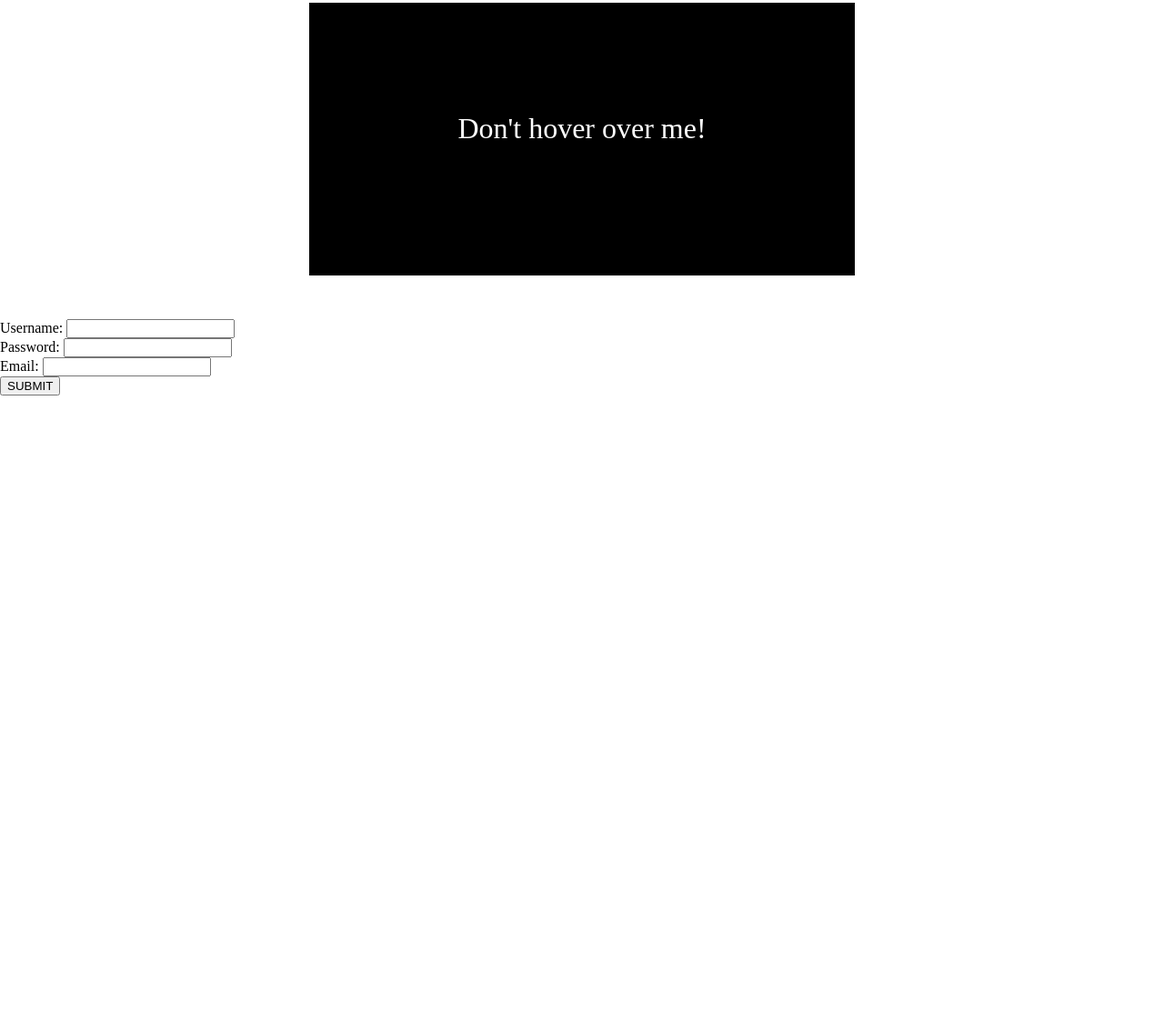
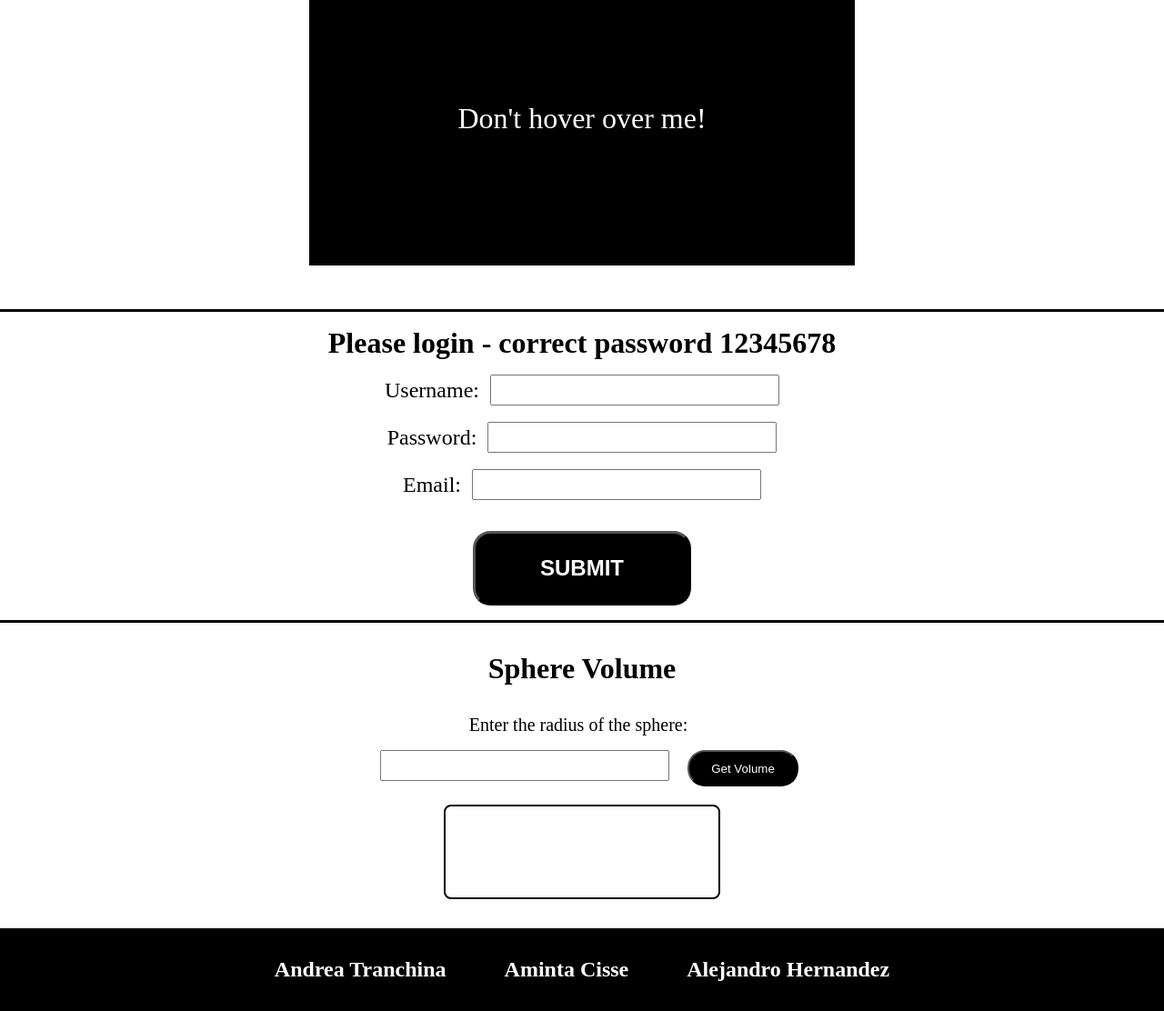
Before and after one commit to andreatranchina/ttp-assignment4-DOM2, a plain HTML site: page index.html in a window 1280 px wide. Shown: the part 290-1402 px from the top of the page at 91% size. Before the commit the page ends 800 px from the top, so only its background shows below. Drawn offline with Linux system fonts and the light colour scheme.

Commit message:
bonus part and footer added

```diff
--- a/index.css
+++ b/index.css
@@ -13,7 +13,8 @@
 
 .part1{
     text-align:center;
-    margin: 3rem 0;
+    margin: 3rem 0 6;
+    border-bottom: solid;
 }
 
 .btn1{
@@ -25,6 +26,17 @@
     color:white;
     font-size: 1.5rem;
     font-weight: 700;
+    transition: 500ms ease;
+    border-color: black;
+    border-width: 3px;
+}
+
+.btn1:hover{
+    width: 18rem;
+    background-color: white;
+    color: black;
+    transition: 500ms ease;
+    cursor: pointer;
 }
 
 .btn2{
@@ -36,8 +48,18 @@
     color: black;
     font-size: 1.5rem;
     font-weight: 700;
+    transition: 500ms ease;
+    border-color: black;
+    border-width: 3px;
 }
 
+.btn2:hover{
+    width: 18rem;
+    background-color: black;
+    color: white;
+    transition: 500ms ease;
+    cursor: pointer;
+}
 
 .hover-element{
     width: 600px;
@@ -53,3 +75,92 @@
     position: relative;
     top: 120px;
   }
+
+
+.part3{
+    margin-top: 1rem;
+    text-align: center;
+    border-top: solid black;
+    border-bottom: solid black;
+}
+
+
+.btn-form{
+    padding: 1.5rem;
+    width: 15rem;
+    border-radius: 1.2rem;
+    margin: 1rem;
+    background-color:black;
+    color:white;
+    font-size: 1.5rem;
+    font-weight: 700;
+    transition: 500ms ease;
+    border-color: black;
+    border-width: 3px;
+}
+
+.btn-form:hover{
+    width: 18rem;
+    background-color: white;
+    color: black;
+    transition: 500ms ease;
+    cursor: pointer;
+}
+
+label{
+    font-size: 1.5rem;
+    margin-right: 0.5rem;
+}
+
+input{
+    font-size: 1.5rem;
+}
+
+.form-h1{
+    margin: 1rem;
+}
+
+
+/*****bonus part***********/
+
+.bonus-heading{
+    font-size: 2rem;
+    margin-bottom:2rem;
+}
+.volume-div{
+    margin: 2rem;
+    text-align: center;
+  }
+  .volume-div label{
+    font-size: 20px;
+    display: block;
+  }
+  #result-display{
+    color: lighthgreen;
+    font-size: 24px;
+    padding: 50px;
+    border: 2px solid black;
+    border-radius: 8px;
+    width: 200px;
+    margin: 20px auto 0;
+  }
+
+  #resultbtn{
+    width: 10%;
+    height: 2.5rem;
+    position: relative;
+    left: 1rem;
+    margin-top: 1rem;
+    border-radius: 1.2rem;
+    background-color: black;
+    color:white;
+  }
+
+  .footer{
+    background-color:black;
+    color:white;
+    display: flex;
+    justify-content: center;
+    gap: 4rem;
+    padding: 2rem;
+  }
--- a/index.html
+++ b/index.html
@@ -24,18 +24,39 @@
     </div>
 
     <div class="part3">
-        <form id="my Form">
-            <label for = "username">Username:</label>
-            <input type="username" id="username" required>
+        <h1 class="form-h1">Please login - correct password 12345678</h1>
+        <form id="my-form">
+            <div class="form-field">
+                <label for = "username">Username:</label>
+                <input type="username" id="username">
+            </div>
             <br>
-            <label for = "password">Password:</label>
-            <input type="password" id="password" required>
+            <div class="form-field">
+                <label for = "password">Password:</label>
+                <input type="password" id="password">
+            </div>
             <br>
-            <label for = "email">Email:</label>
-            <input type="email" id="email" required>
+            <div class="form-field">
+                <label for = "email">Email:</label>
+                <input type="email" id="email">
+            </div>
             <br>
-            <button type = "submit" >SUBMIT</button>
+            <button class="btn-form" >SUBMIT</button>
         </form>
+    </div>
+
+    <div class="volume-div">
+        <h2 class="bonus-heading">Sphere Volume</h2>
+       <label for="input-radius">Enter the radius of the sphere:</label>
+       <input type="number" id="input-radius">
+       <button id="resultbtn">Get Volume</button>
+       <div id="result-display"></div>
+    </div>
+
+    <div class="footer">
+        <h2>Andrea Tranchina</h2>
+        <h2>Aminta Cisse</h2>
+        <h2>Alejandro Hernandez</h2>
     </div>
 
     <script src="script.js"></script>
--- a/script.js
+++ b/script.js
@@ -4,6 +4,8 @@ let btn1 = document.querySelector(".btn1");
 let btn2 = document.querySelector(".btn2");
 let div1 = document.querySelector(".part1");
 let textToAdd = document.createElement("p");
+textToAdd.style.fontSize = "2rem";
+textToAdd.style.fontWeight = "900";
 
 btn1.addEventListener("click", function(){
     textToAdd.innerText = "I'm right!";
@@ -31,4 +33,38 @@ div.addEventListener('mouseover', () => {
 
 
 
-/**************part3**************/
+/************** part3 and 4 **************/
+
+
+let formButton = document.querySelector(".btn-form");
+let formH1 = document.querySelector(".form-h1");
+document.getElementById("my-form").addEventListener("click", (e) => {
+    e.preventDefault();
+})
+
+formButton.addEventListener("click", () => {
+    const password = document.getElementById("password").value;
+    console.log(password);
+    if (password != 12345678){ //because input from the form will be a string
+        alert("Incorrect Password - Please try again!");
+        formH1.innerText = "Please login - correct password 12345678";
+    } else {
+        formH1.innerText = "Login Successful";
+    }
+})
+
+
+
+
+
+
+/************bonus***************/
+function sphereVolume(radius) {
+    return (4 / 3) * Math.PI * (radius ** 3);
+  }
+
+  document.getElementById('resultbtn').addEventListener('click', () => {
+    const radius = parseFloat(document.getElementById('input-radius').value);
+    const volume = sphereVolume(radius);
+    document.getElementById('result-display').textContent = `The volume of the sphere is: ${volume.toFixed(2)}`;
+  });
```
